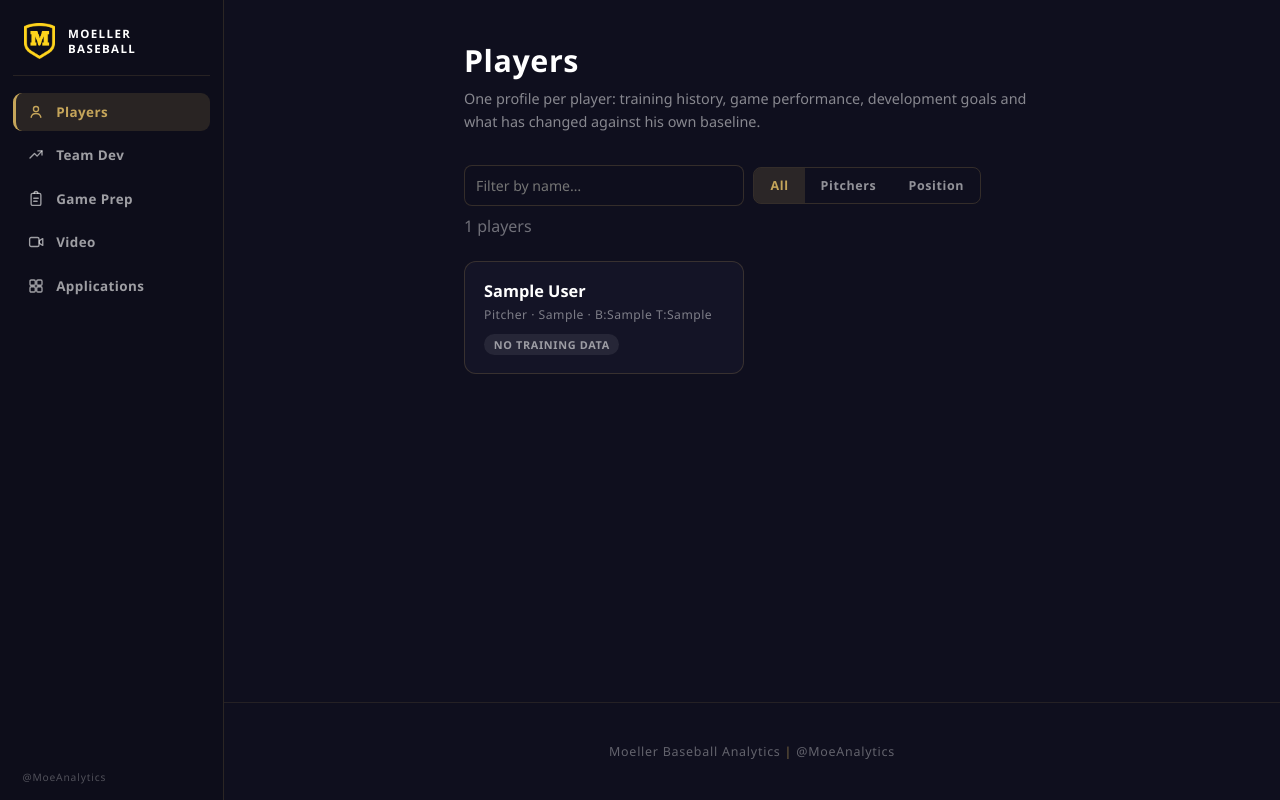
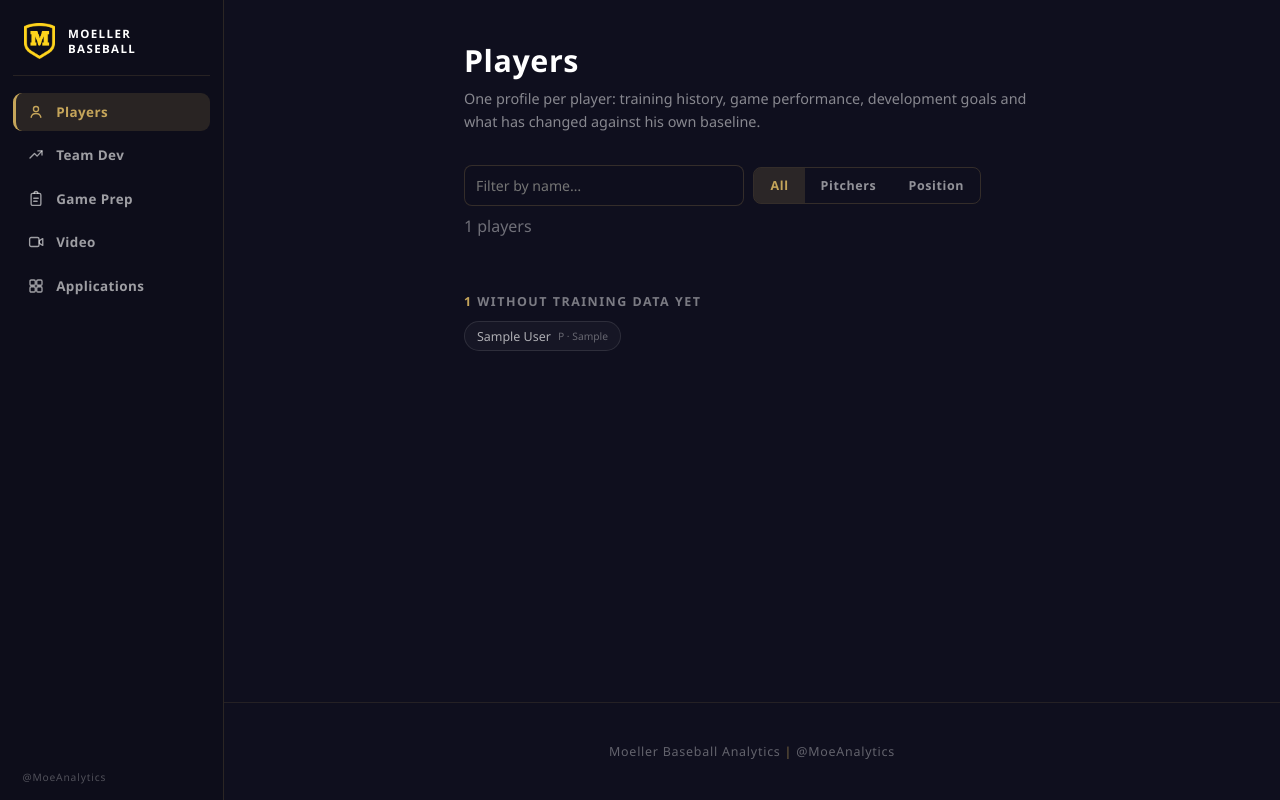
Before and after one commit to IDBach16/moeller-hub, a Flask app: page /players in a window 1280 px wide. Run offline with Flask 3, Linux system fonts and the light colour scheme; tables that the repository leaves empty hold one stand-in row (values such as "Sample post").

Commit message:
Players page: cards only for players with data, chips for the rest
47 of 69 players had no training data but each still took a full-size
empty card, burying the players a coach actually looks for. Now only
players with sessions get the visual cards, in a denser grid on a
wider page (the sidebar freed the width), and the rest collapse into a
compact chip strip at the bottom -- each chip still links to the
profile and shows P/Pos plus class (Fr/So/Jr/Sr). The name filter and
the Pitchers/Position toggle cover cards and chips alike. A player
graduates from chip to card automatically with his first session.

Co-Authored-By: Claude Fable 5 <noreply@anthropic.com>

```diff
--- a/templates/players.html
+++ b/templates/players.html
@@ -3,7 +3,22 @@
 
 {% block head %}
 <style>
-.roster{display:grid;grid-template-columns:repeat(auto-fill,minmax(240px,1fr));gap:1rem}
+/* The sidebar freed the width the old top bar reserved -- use it. */
+.page{max-width:1400px}
+.roster{display:grid;grid-template-columns:repeat(auto-fill,minmax(250px,1fr));gap:.9rem}
+/* Players with nothing tracked yet don't earn a card -- a full-size empty box
+   47 times over buried the players a coach actually looks for. */
+.nodata-sec{margin-top:2rem}
+.nodata-sec h2{font-size:.78rem;letter-spacing:.12em;text-transform:uppercase;
+  color:rgba(255,255,255,.45);margin-bottom:.7rem}
+.nodata-sec h2 b{color:var(--gold)}
+.chips{display:flex;gap:.45rem;flex-wrap:wrap}
+.pchip{display:inline-flex;align-items:center;gap:.45rem;padding:.32rem .75rem;
+  border:1px solid rgba(255,255,255,.1);border-radius:999px;
+  background:rgba(255,255,255,.03);color:rgba(255,255,255,.65);
+  font-size:.78rem;text-decoration:none;transition:all .2s}
+.pchip:hover{border-color:rgba(197,165,90,.45);color:var(--white)}
+.pchip small{font-size:.64rem;color:rgba(255,255,255,.35)}
 .pcard{
   display:block;text-decoration:none;color:var(--white);
   background:var(--glass);border:1px solid var(--glass-border);border-radius:12px;
@@ -90,8 +105,10 @@
   </div>
 
   {% if roster %}
+  {% set with_data = roster|selectattr('sessions')|list %}
+  {% set no_data = roster|rejectattr('sessions')|list %}
   <div class="roster" id="roster">
-    {% for p in roster %}
+    {% for p in with_data %}
     <a class="pcard" href="/players/{{ p.slug }}"
        data-name="{{ p.name|lower }}" data-side="{{ 'pitching' if p.is_pitcher else 'hitting' }}">
       <div class="nm">{{ p.name }}</div>
@@ -182,6 +199,22 @@
     </a>
     {% endfor %}
   </div>
+
+  {% if no_data %}
+  <div class="nodata-sec">
+    <h2><b>{{ no_data|length }}</b> without training data yet</h2>
+    <div class="chips">
+      {% set CY = {'Freshman':'Fr','Sophomore':'So','Junior':'Jr','Senior':'Sr'} %}
+      {% for p in no_data %}
+      <a class="pchip" href="/players/{{ p.slug }}"
+         data-name="{{ p.name|lower }}" data-side="{{ 'pitching' if p.is_pitcher else 'hitting' }}">
+        {{ p.name }}
+        <small>{{ 'P' if p.is_pitcher else 'Pos' }}{% if p.class_year %} &middot; {{ CY.get(p.class_year, p.class_year) }}{% endif %}</small>
+      </a>
+      {% endfor %}
+    </div>
+  </div>
+  {% endif %}
   {% else %}
   <div class="panel">
     <p class="empty">
@@ -196,7 +229,7 @@
 {% block scripts %}
 <script>
 (function(){
-  const cards = [...document.querySelectorAll('.pcard')];
+  const cards = [...document.querySelectorAll('.pcard, .pchip')];
   const filter = document.getElementById('filter');
   const count = document.getElementById('count');
   let side = '';
```
